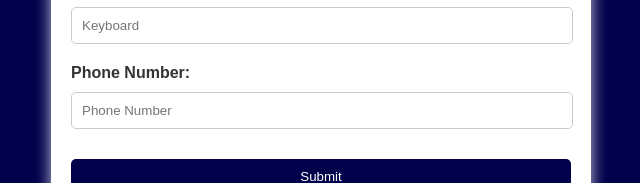
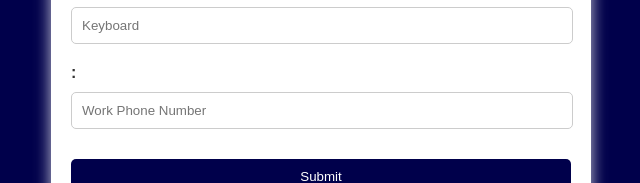
Before and after one commit to FANINT/FAN-INT-Equipment, a plain HTML site: page index.html in a window 1280 px wide. Shown: the part 665-848 px from the top of the page, without its empty margins (319-959 px from the left). Drawn offline with Linux system fonts and the light colour scheme.

Commit message:
Update index.html

```diff
--- a/index.html
+++ b/index.html
@@ -99,8 +99,8 @@
             <label for="keyboard">Keyboard: yes (work or personal)/no</label>
             <input type="text" id="keyboard" placeholder="Keyboard">
 
-            <label for="phoneNumber">Phone Number:</label>
-            <input type="text" id="phoneNumber" placeholder="Phone Number">
+            <label for="phoneNumber">:</label>
+            <input type="text" id="phoneNumber" placeholder="Work Phone Number">
 
             <button type="submit">Submit</button>
         </form>
```
